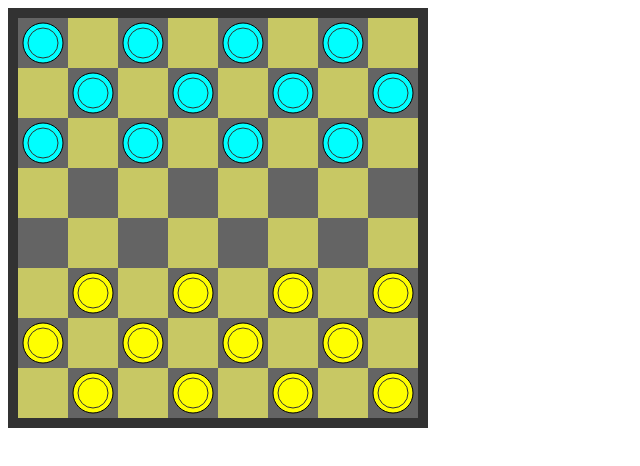
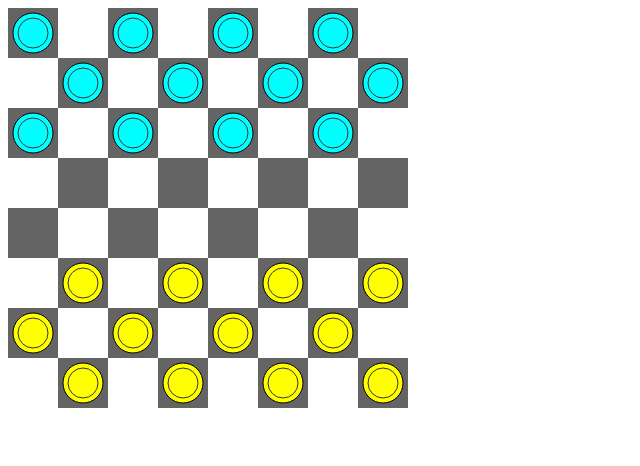
Before and after one commit to webshooter/king-me, a plain HTML site: page index.html in a window 1280 px wide. Shown: the whole page, without its empty margins (0-640 px from the left). Drawn offline with nearby package versions, Linux system fonts and the light colour scheme.

Commit message:
commented out the canvas styles

```diff
--- a/css/main.css
+++ b/css/main.css
@@ -1,4 +1,4 @@
 canvas#gameboard {
-    border:10px solid rgb(50,50,50);
-    background-color:rgb(200, 200, 100);
+    1border:10px solid rgb(50,50,50);
+    1background-color:rgb(200, 200, 100);
 }
```
